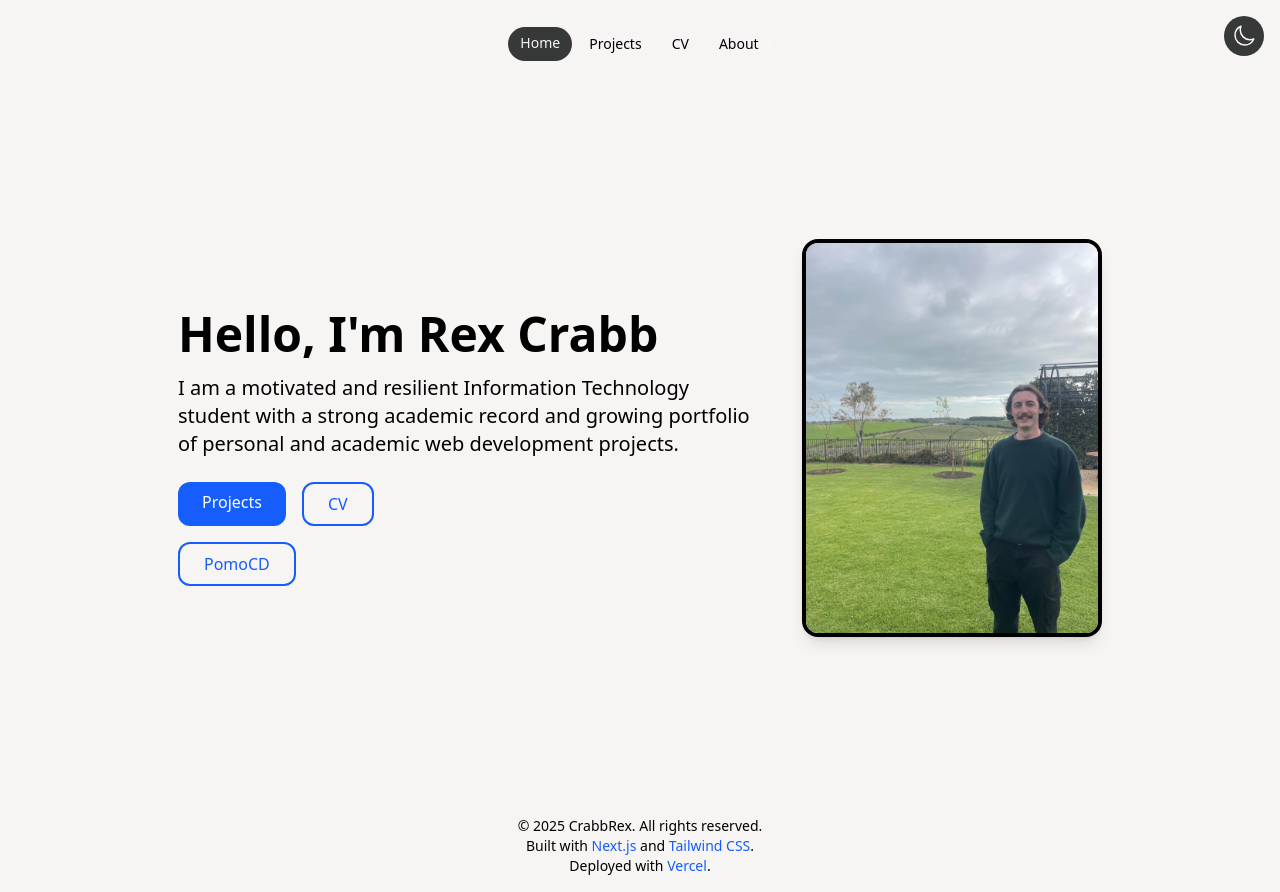
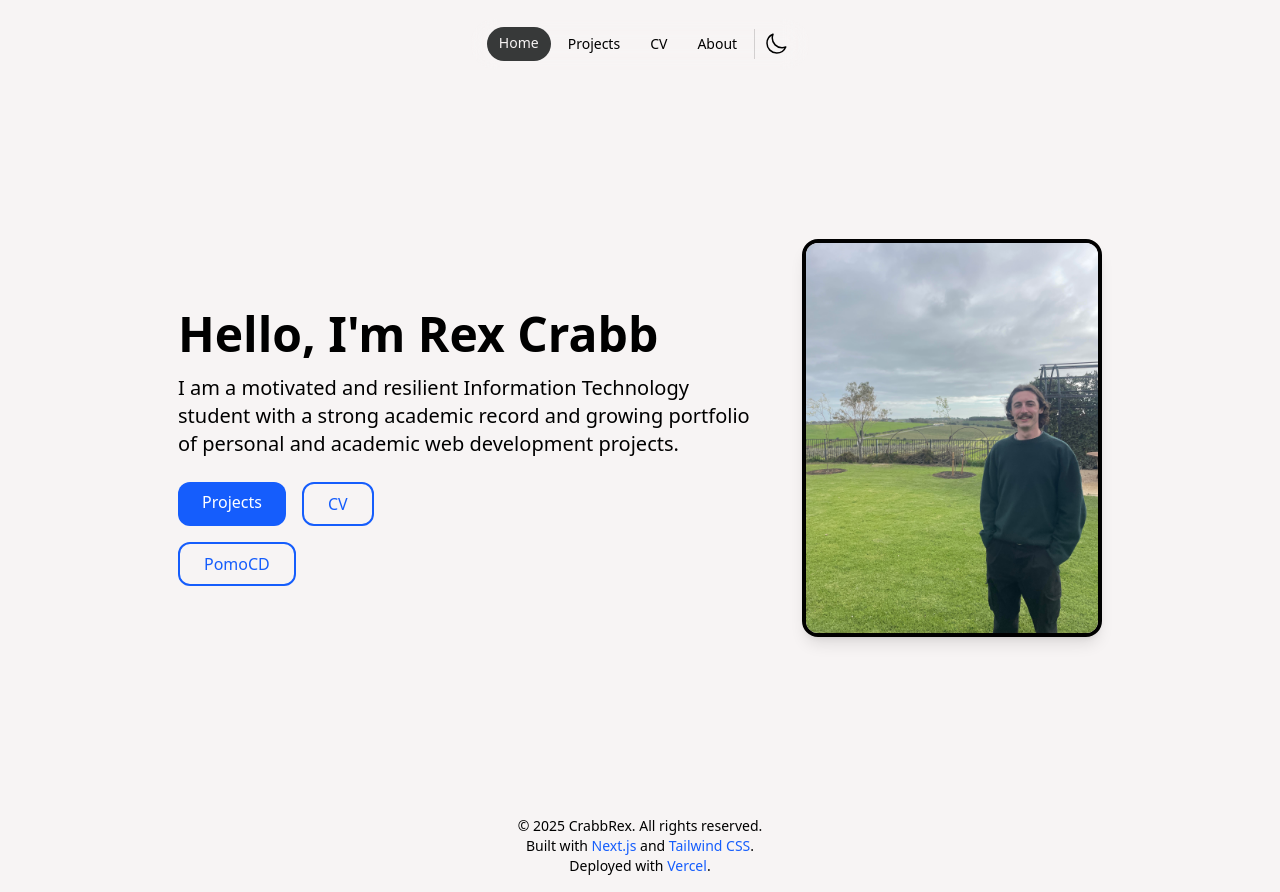
Before and after one commit to CrabbRex/my-cv-site, a Next.js app: page / in a window 1280 px wide. Built offline with nearby package versions, Linux system fonts and the light colour scheme.

Commit message:
Add theme to navbar, fix layouts

```diff
--- a/src/app/components/ThemeSwitcher.tsx
+++ b/src/app/components/ThemeSwitcher.tsx
@@ -4,7 +4,7 @@ import { useTheme } from 'next-themes';
 import { useEffect, useState } from 'react';
 
 export default function ThemeSwitcher() {
-  const { theme, setTheme } = useTheme();
+  const { resolvedTheme, setTheme } = useTheme();
   const [mounted, setMounted] = useState(false);
 
   useEffect(() => {
@@ -12,6 +12,8 @@ export default function ThemeSwitcher() {
   }, []);
 
   if (!mounted) return null;
+
+  const divider = <div className="w-px self-stretch my-0.5 bg-[var(--color-foreground)] opacity-15" />;
 
 
   const sunIcon = (
@@ -48,16 +50,19 @@ export default function ThemeSwitcher() {
   );
 
   return (
-    <button
-      onClick={() => setTheme(theme === 'dark' ? 'light' : 'dark')}
-      className="fixed bottom-4 right-4 top-auto left-auto md:top-4 md:right-4 md:bottom-auto md:left-auto z-50 p-2 rounded-3xl hover:opacity-80 transition"
-      style={{
-        backgroundColor: 'var(--color-oppositeBackground)',
-        color: 'var(--color-background)',
-      }}
-
-    >
-      {theme === 'dark' ? sunIcon : moonIcon}
-    </button>
+    <>
+      {divider}
+      <button
+        onClick={() => setTheme(resolvedTheme === 'dark' ? 'light' : 'dark')}
+        aria-label={resolvedTheme === 'dark' ? 'Switch to light mode' : 'Switch to dark mode'}
+        className="rounded-full p-1 outline-sky-400 transition border border-transparent hover:border hover:border-[var(--color-foreground)] focus-visible:outline-2"
+        style={{
+          color: 'var(--color-foreground)',
+          WebkitTapHighlightColor: 'transparent',
+        }}
+      >
+        {resolvedTheme === 'dark' ? sunIcon : moonIcon}
+      </button>
+    </>
   );
 }
--- a/src/app/components/navbar.tsx
+++ b/src/app/components/navbar.tsx
@@ -4,6 +4,7 @@ import Link from 'next/link';
 import { motion } from "motion/react";
 import { useLayoutEffect, useRef, useState } from "react";
 import { useActiveTab } from "./ActiveTabContext";
+import ThemeSwitcher from "./ThemeSwitcher";
 
 const navLinks = [
         { href: '/', label: 'Home' },
@@ -84,7 +85,7 @@ export default function Navbar() {
                         </span>
                     </Link>
                 ))}
-                {/* <ThemeSwitcher /> */}
+                <ThemeSwitcher />
             </div>
         </header>
     )
--- a/src/app/layout.tsx
+++ b/src/app/layout.tsx
@@ -3,7 +3,6 @@ import type { Metadata } from "next";
 import "./globals.css";
 import Link from "next/link";
 import ThemeProvider from "./utils/ThemeProvider";
-import ThemeSwitcher from "./components/ThemeSwitcher";
 import Navbar from "./components/navbar";
 import { Space_Grotesk } from "next/font/google";
 import { ActiveTabProvider } from "./components/ActiveTabContext";
@@ -42,7 +41,6 @@ export default function RootLayout({
         >
           <ActiveTabProvider>
             <Navbar />
-            <ThemeSwitcher />
             {children}
           </ActiveTabProvider>
         </ThemeProvider>
```
